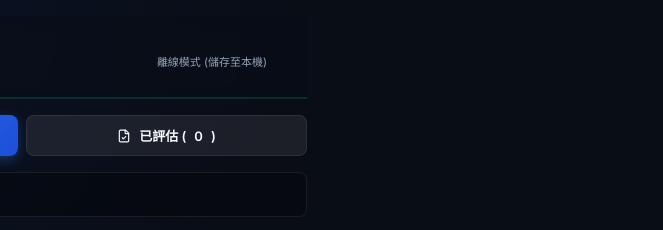
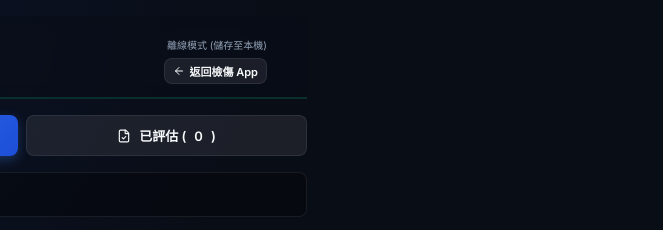
Before and after one commit to littlehot0117-source/triage-command-center, a website: page public/treatment.html in a window 1280 px wide. Shown: the top 230 px of the page, 617-1280 px from the left. Drawn offline with nearby package versions, Linux system fonts and the light colour scheme.

Commit message:
Add files via upload

```diff
--- a/public/treatment.html
+++ b/public/treatment.html
@@ -23,9 +23,14 @@
         </h1>
         <div id="incidentDisplay" style="font-size: 11px; color: var(--text-muted); margin-top: 4px;">載入事件中...</div>
       </div>
-      <div style="display: flex; align-items: center; gap: 8px;">
-        <div id="connectionStatusDot" class="status-dot offline" style="width:10px; height:10px;"></div>
-        <span id="connectionStatusText" style="font-size: 11px; color: var(--text-muted);">離線模式</span>
+      <div style="display: flex; flex-direction: column; align-items: flex-end; gap: 6px;">
+        <div style="display: flex; align-items: center; gap: 6px;">
+          <div id="connectionStatusDot" class="status-dot offline" style="width:8px; height:8px;"></div>
+          <span id="connectionStatusText" style="font-size: 10px; color: var(--text-muted);">離線模式</span>
+        </div>
+        <a href="officer.html" class="btn btn-secondary btn-sm" style="padding: 4px 8px; font-size: 11px; height: 26px; border-color: var(--border-color); display: flex; align-items: center; gap: 4px; text-decoration: none;">
+          <i data-lucide="arrow-left" style="width:12px; height:12px;"></i> 返回檢傷 App
+        </a>
       </div>
     </header>
 
```
Also changed, not shown: public/officer.html (+4 -0 lines).
